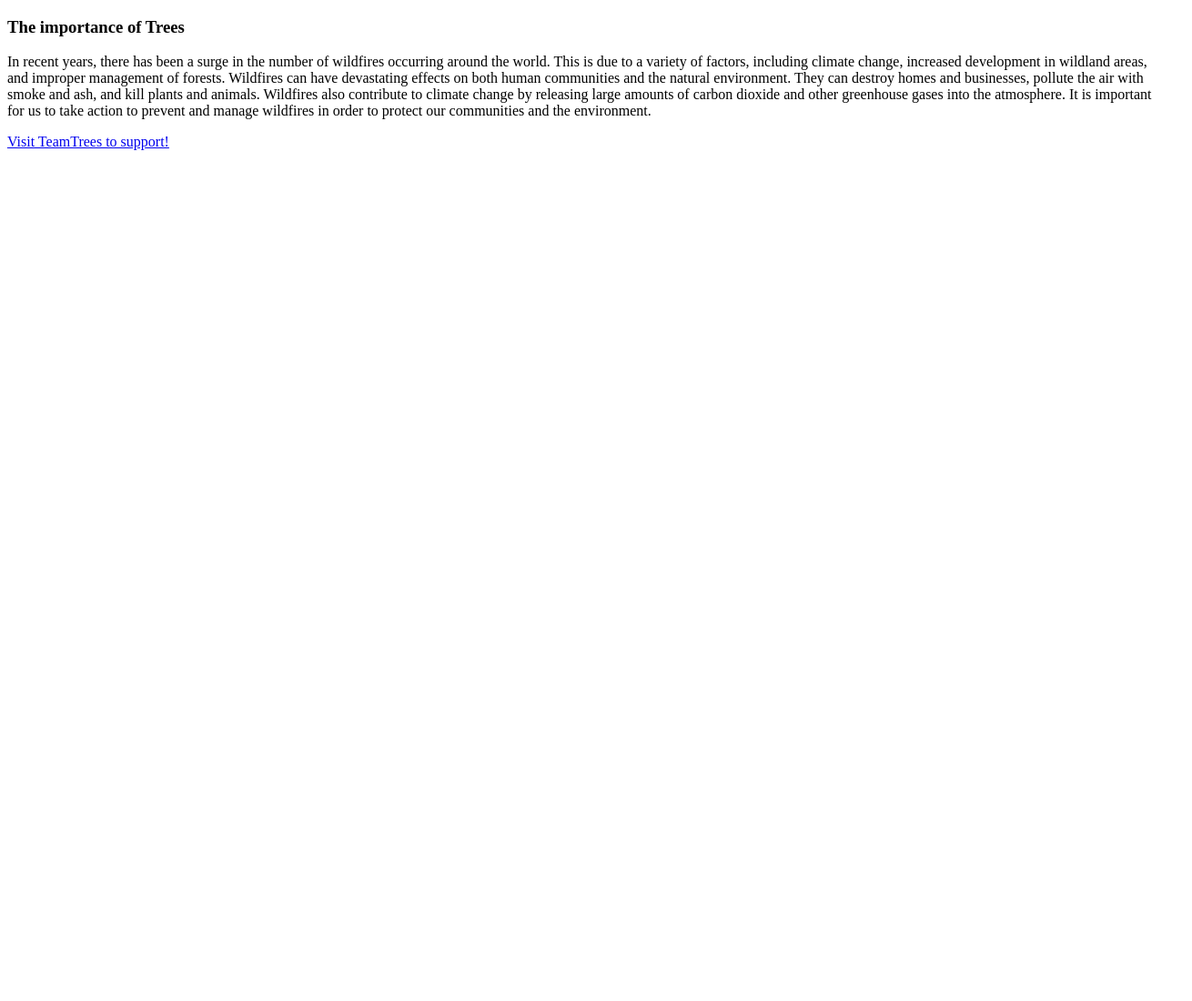
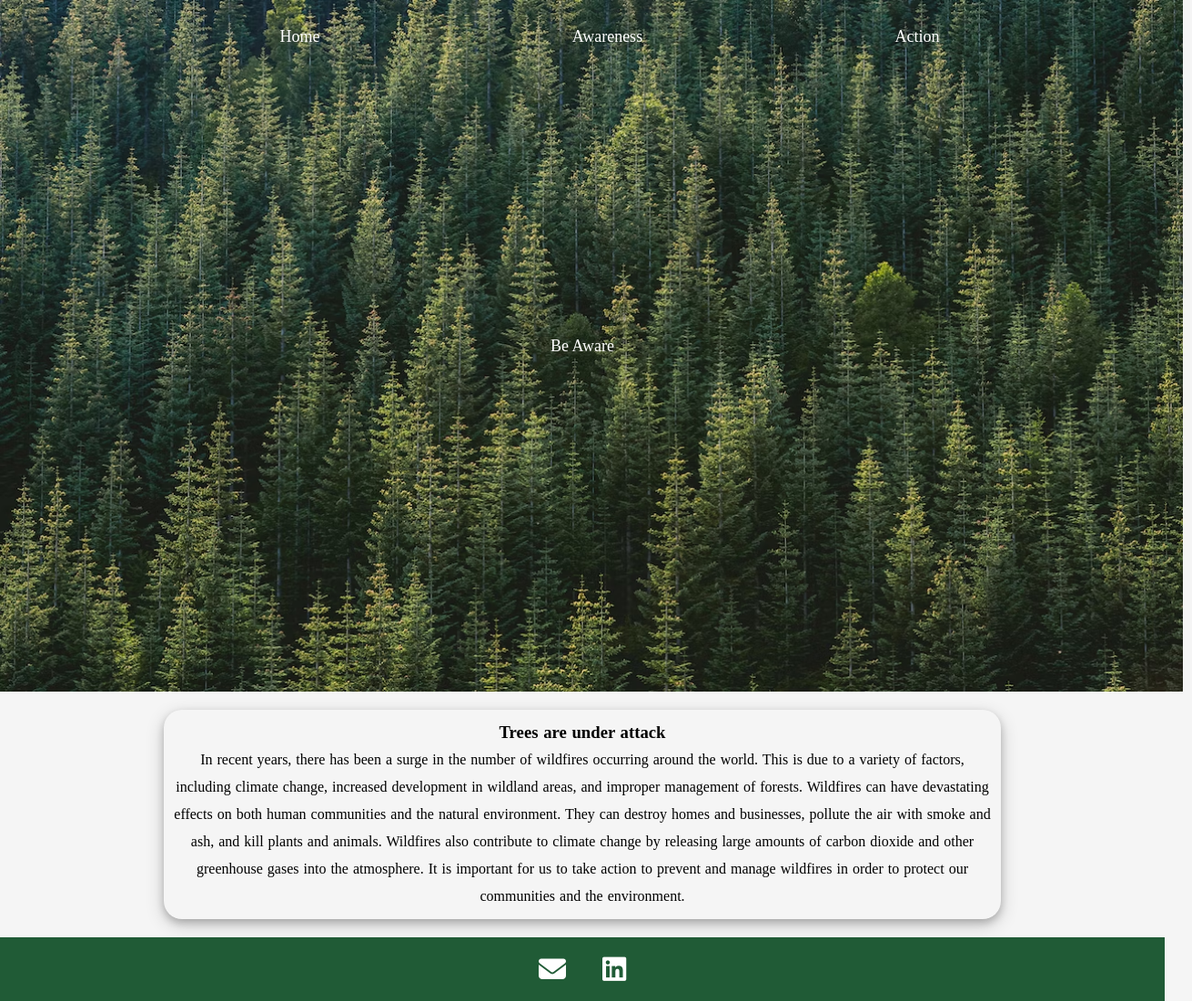
Before and after one commit to k3nnynguy3n/Coding-Compadres-Classwork, a plain HTML site: page WeLoveTrees/awareness.html in a window 1280 px wide. Shown: the whole page at 91% size, 1310 px wide, since content can reach past the window. Before the commit the page ends 800 px from the top, so only its background shows below. Drawn offline with Linux system fonts and the light colour scheme.

Commit message:
Made changes to awareness and actions page

```diff
--- /dev/null
+++ b/WeLoveTrees/CSS/awareness.css
@@ -0,0 +1,12 @@
+#importanceDiv{
+    padding: 30px;
+    width: 75%;
+    max-width: 900px;
+    text-align: center;
+    margin: 20px auto;
+    border-radius: 20px;
+    box-shadow: 0 4px 8px 0 rgba(0, 0, 0, 0.2), 0 6px 20px 0 rgba(0, 0, 0, 0.19);
+    padding: 10px;
+    word-spacing: 1px;
+   line-height: 30px;
+}
--- a/WeLoveTrees/CSS/global.css
+++ b/WeLoveTrees/CSS/global.css
@@ -70,30 +70,32 @@ body{
     opacity: 0.4;
 }
 
-
-/* a:link{
-color: white;
-width: 150px;
-text-decoration: none;
-display: block;
-text-align: center;
-padding: 15px;
-text-transform: uppercase;
-font-size: 18px;
-} */
-
-
-
 /* Footer */
 
 footer{
     display: flex;
     justify-content: center;
     list-style: none;
-    background-color: green;
+    background-color: rgb(32, 91, 54);
 }
 
-footer ul li a{
+footer a{
     display: block;
-    padding: 10px;
+    padding: 20px;
 }
+
+footer i{
+    font-size: 30px;
+}
+
+footer i:hover{
+    transform: scale(2);
+}
+
+.email{
+    color: white;
+}
+
+.linkedln{
+    color: white;
+}
--- a/WeLoveTrees/CSS/index.css
+++ b/WeLoveTrees/CSS/index.css
@@ -22,8 +22,8 @@
 #awarenessphotos img{
     width: 30%;
     padding: 5px;
-   border-radius: 10px;
-   box-shadow: 0 4px 8px 0 rgba(0, 0, 0, 0.2), 0 6px 20px 0 rgba(0, 0, 0, 0.19);
+   border-radius: 15px;
+   box-shadow: 0 4px 8px 0 rgba(0, 0, 0, 0.2), 0 6px 15px 0 rgba(0, 0, 0, 0.19);
 }
 
 #Why{
--- a/WeLoveTrees/awareness.html
+++ b/WeLoveTrees/awareness.html
@@ -1,20 +1,40 @@
 <!DOCTYPE html>
+
+<head>
 <html lang = "en">
-    <head>
+<link href="/CSS/global.css" rel="stylesheet">
+<link href="/CSS/awareness.css" rel="stylesheet">
+</head>
+
+<script src="https://kit.fontawesome.com/724e7ae07d.js" crossorigin="anonymous"></script>
         <body>
+            <nav class = "TopNav">
+                <div class = "header">
+                    <img class="center" src="images/photo-1475359524104-d101d02a042b.avif" alt="Header Image" >
+                    <div class="ImageText"> Be Aware </div>
 
+                </div>
+                    <ul>
+                        <li><a href="index.html">Home</a></li>
+                        <li><a href="awareness.html">Awareness</a></li>
+                        <li><a href="action.html">Action</a></li>
+                    </ul>
+                </nav>
         </body>
-    </head>
 
-    <div class="lists">
+
         <div id="importanceDiv">
 
-        <h3> The importance of Trees </h3>
+        <h3> Trees are under attack </h3>
             <p>
                 In recent years, there has been a surge in the number of wildfires occurring around the world. This is due to a variety of factors, including climate change, increased development in wildland areas, and improper management of forests. Wildfires can have devastating effects on both human communities and the natural environment. They can destroy homes and businesses, pollute the air with smoke and ash, and kill plants and animals. Wildfires also contribute to climate change by releasing large amounts of carbon dioxide and other greenhouse gases into the atmosphere. It is important for us to take action to prevent and manage wildfires in order to protect our communities and the environment.
             </p>
-    </div>
-        <div id="clickable button">
-        <a href="https://teamtrees.org/" > Visit TeamTrees to support! </a>
+        </div>
+
+    <div>
+        <footer>
+            <a href="#" class="email"><i class="fa-solid fa-envelope"></i></a>
+            <a href="https://www.linkedin.com/in/kenny-nguyen-03484222a" class="linkedln"><i class="fa-brands fa-linkedin"></i></a>
+        </footer>
     </div>
 </html>
```
Also changed, not shown: WeLoveTrees/CSS/action.css (added, +12 -0 lines), WeLoveTrees/action.html (+32 -3 lines), WeLoveTrees/index.html (+4 -4 lines).
